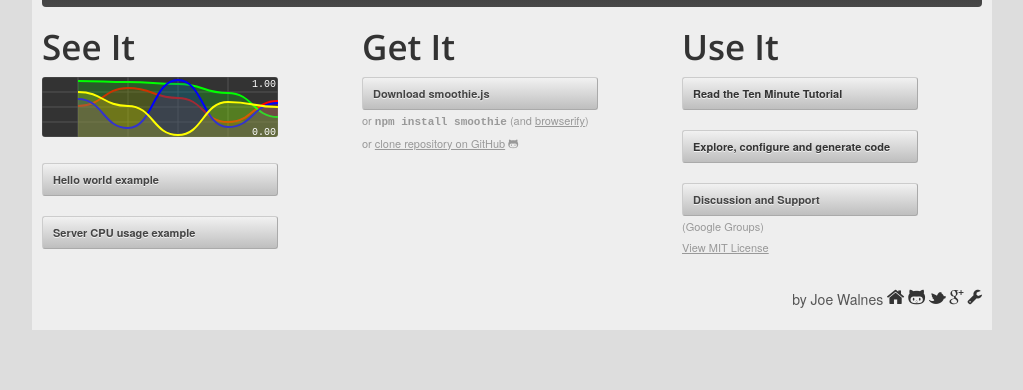
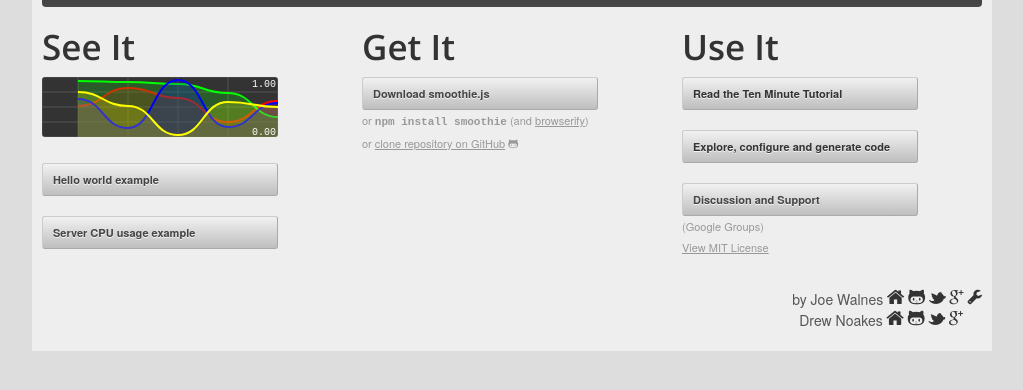
Before and after one commit to joewalnes/smoothie, a plain HTML site: page index.html in a window 1280 px wide. Shown: the part 56-446 px from the top of the page, without its empty margins (128-1151 px from the left). Drawn offline with nearby package versions, Linux system fonts and the light colour scheme.

```diff
--- a/index.html
+++ b/index.html
@@ -90,6 +90,14 @@
         <a class="no-underline" href="https://plus.google.com/110364367003361616663" onclick="window.location.href='http://waln.es/plus'; return false"><i class="icon-google-plus icon-large" title="Google+"></i></a>
         <a class="no-underline" href="http://todayimade.co/joe-walnes" onclick="window.location.href='http://waln.es/todayimade'; return false"><i class="icon-wrench icon-large" title="Today I Made"></i></a>
       </div>
+      <div class="sixteen columns pull-right">
+        Drew Noakes
+        <a class="no-underline" href="http://drewnoakes.com"><i class="icon-home icon-large" title="Blog"></i></a>
+        <a class="no-underline" href="https://github.com/drewnoakes"><i class="icon-github icon-large" title="GitHub"></i></a>
+        <a class="no-underline" href="http://twitter.com/drewnoakes"><i class="icon-twitter icon-large" title="Twitter"></i></a>
+        <a class="no-underline" href="https://plus.google.com/109377979598159560816"><i class="icon-google-plus icon-large" title="Google+"></i></a>
+        <span style="display:inline-block;width:15px;"></span>
+      </div>
     </footer>
 
     <script src="smoothie-website.js"></script>
--- a/smoothie.js
+++ b/smoothie.js
@@ -23,6 +23,7 @@
 /**
  * Smoothie Charts - http://smoothiecharts.org/
  * (c) 2010-2013, Joe Walnes
+ *     2013, Drew Noakes
  *
  * v1.0: Main charting library, by Joe Walnes
  * v1.1: Auto scaling of axis, by Neil Dunn
```
